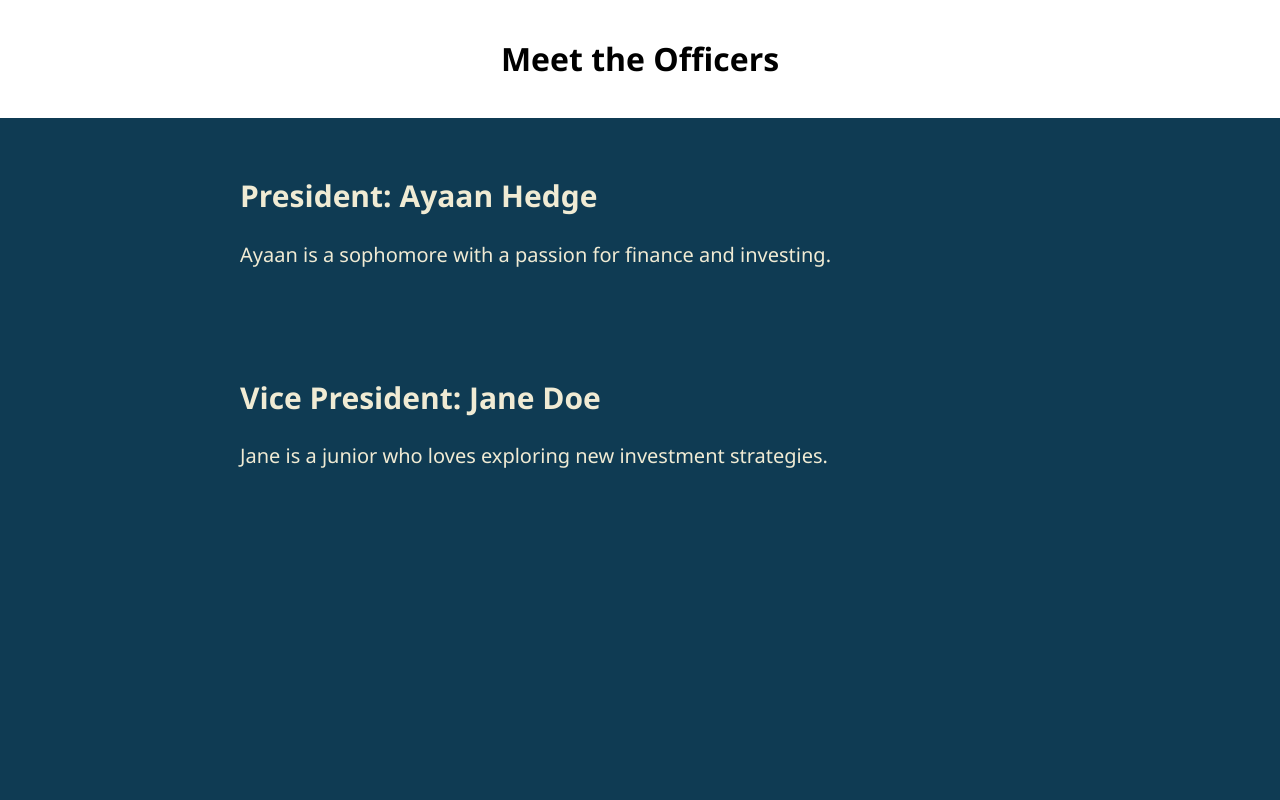
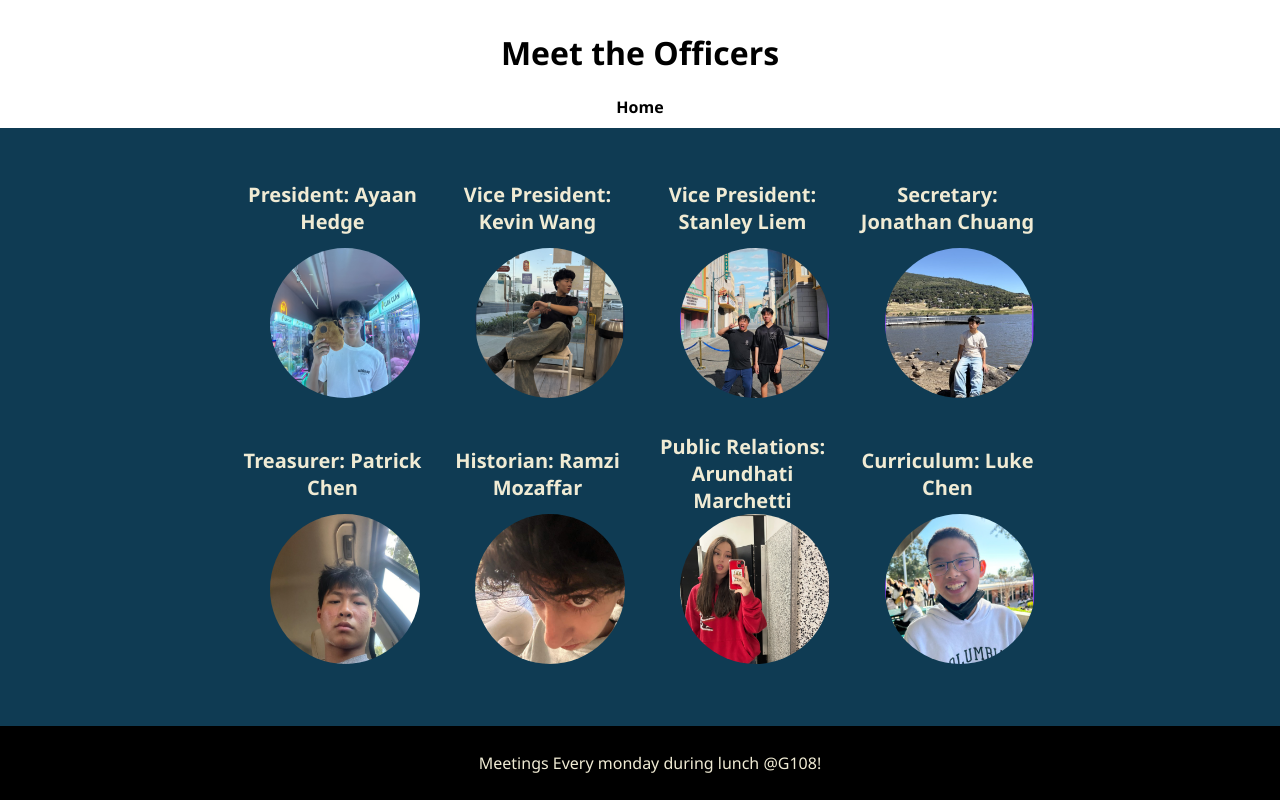
Before and after one commit to chuangjonathan123/my-website, a plain HTML site: page officers.html in a window 1280 px wide. Drawn offline with Linux system fonts and the light colour scheme.

Commit message:
added stuff about officers and contact page

```diff
--- a/officers.html
+++ b/officers.html
@@ -6,19 +6,51 @@
   <title>InvestEd Arcadia</title>
   <link rel="stylesheet" href="style.css" />
 </head>
-<body>
+<body class="officers">
   <header>
     <h1>Meet the Officers</h1>
+    <nav>
+      <a href ="index.html">Home</a>
+    </nav>
   </header>
   <main>
-    <section>
-      <h2>President: Ayaan Hedge</h2>
-      <p>Ayaan is a sophomore with a passion for finance and investing.</p>
-    </section>
-    <section>
-      <h2>Vice President: Jane Doe</h2>
-      <p>Jane is a junior who loves exploring new investment strategies.</p>
-    </section>
+    <section class="officers-section">
+    <div class="officer">
+      <p>President: Ayaan Hedge</p>
+    <img src="images/ayaan.png" alt="Ayaan Hedge">
+  </div>
+  <div class="officer">
+    <p>Vice President: Kevin Wang</p>
+    <img src="images/kevin.png" alt="Kevin Wang">
+  </div>
+  <div class="officer">
+    <p>Vice President: Stanley Liem</p>
+    <img src="images/stanley.png" alt="Stanley Liem">
+  </div>
+  <div class="officer">
+    <p>Secretary: Jonathan Chuang</p>
+    <img src="images/jonathan.png" alt="Jonathan Chuang">
+  </div>
+  <div class="officer">
+    <p>Treasurer: Patrick Chen</p>
+    <img src="images/patrick.png" alt="Patrick Chen">
+  </div>
+  <div class="officer">
+    <p>Historian: Ramzi Mozaffar</p>
+    <img src="images/ramzi.png" alt="Ramzi Mozaffar">
+  </div>
+  <div class="officer">
+    <p>Public Relations: Arundhati Marchetti</p>
+    <img src="images/arundhati.png" alt="Arundhati Marchetti">
+  </div>
+  <div class="officer">
+    <p>Curriculum: Luke Chen</p>
+    <img src="images/luke.png" alt="Luke Chen">
+  </div>
+</section>
   </main>
+   <footer>
+    <p>Meetings Every monday during lunch @G108!</p>
+  </footer>
 </body>
 </html>
--- a/style.css
+++ b/style.css
@@ -1,3 +1,4 @@
+
 head {
   margin:0;
   padding: 0;
@@ -12,13 +13,12 @@ body {
   padding: 0;
   background-color: #0F3B53;
   color: #F0EBD4;
-
 }
 
 header {
   background-color: white;
   color: black;
-  padding: 1rem;
+  padding: 10px;
   text-align: center;
 }
 
@@ -40,9 +40,30 @@ section {
   margin: auto;
    font-size:20px;
 }
+.officers-section {
+   display:grid;
+   grid-template-columns: repeat(auto-fit, minmax(150px, 1fr));
+   gap: 20px;
+  padding: 40px;
+  justify-items :center;
+  color: #F0EBD4;
+}
+.officer img { width:150px;
+  height:150px;
+  object-fit:cover;
+  border-radius:50%;
+  margin-bottom:10px;
+  margin-left:30px;
+}
+.officer p{
+   font-weight: bold;
+  height: 40px;
+  display: flex;
+  align-items: center;
+  justify-content: center;
+  text-align: center;
+}
 
-
-/* Contact button */
 
 #homeBtn {
   background-color: black;
@@ -57,11 +78,12 @@ section {
   background-color: #0066ff;
 }
 
-/* Footer */
 footer {
-  background-color: #222;
-  color: white;
+  background-color: black;
+  color: #F0EBD4;
   text-align: center;
-  padding: 1rem;
-  margin-top: 1rem;
+  padding: 10px;
+  position: fixed;
+  bottom: 0;
+  width: 100%;
 }
```
Also changed, not shown: contact.html (+3 -0 lines), images/arundhati.png (added), images/ayaan.png (added), images/jonathan.png (added), images/kevin.png (added), images/luke.png (added), images/patrick.png (added), images/ramzi.png (added), images/stanley.png (added).
